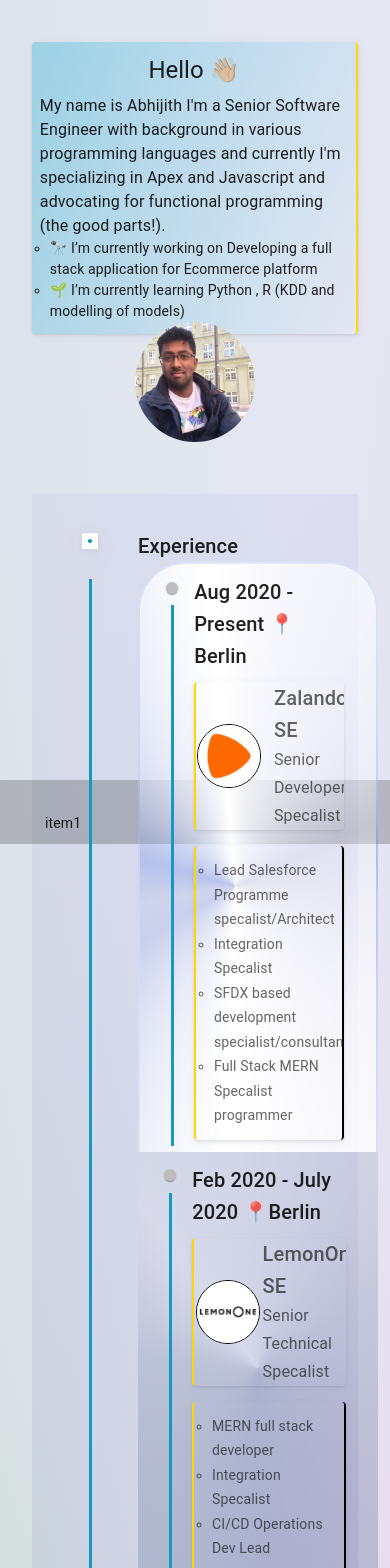
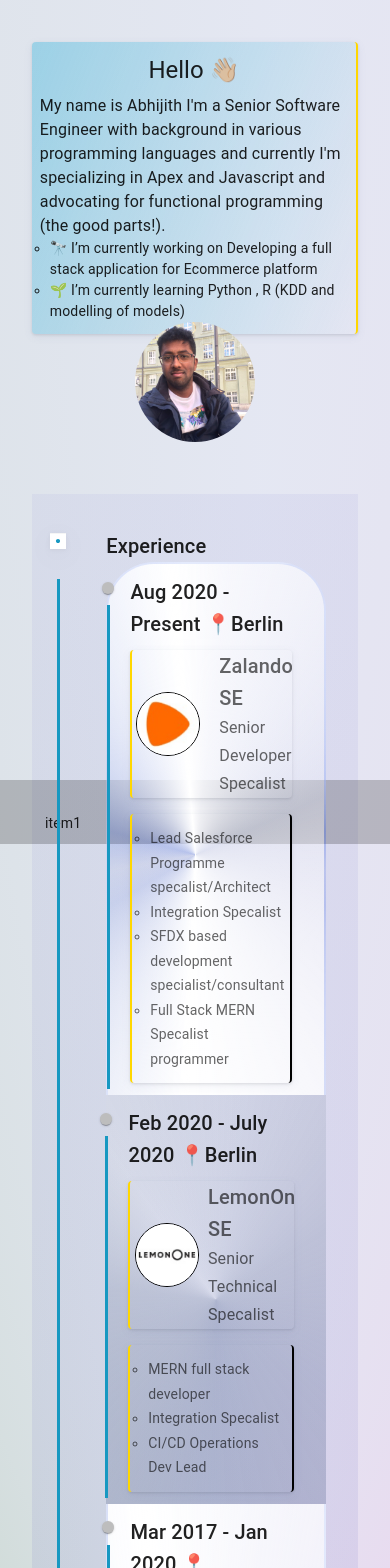
Before and after one commit to eabhijith/personal, a React (Create React App) app: page /#/ in a window 390 px wide. Shown: the top 1568 px of the page. Built offline with nearby package versions, Linux system fonts and the light colour scheme.

Commit message:
mobile Small screen timeline

```diff
--- a/src/Components/Timeline/Timeline.css
+++ b/src/Components/Timeline/Timeline.css
@@ -95,7 +95,7 @@
     grid-template-columns: auto;
   }
   .MuiTimeline-root {
-    margin-left: -2rem !important;
+    margin-left: -4rem !important;
   }
 }
 
```
